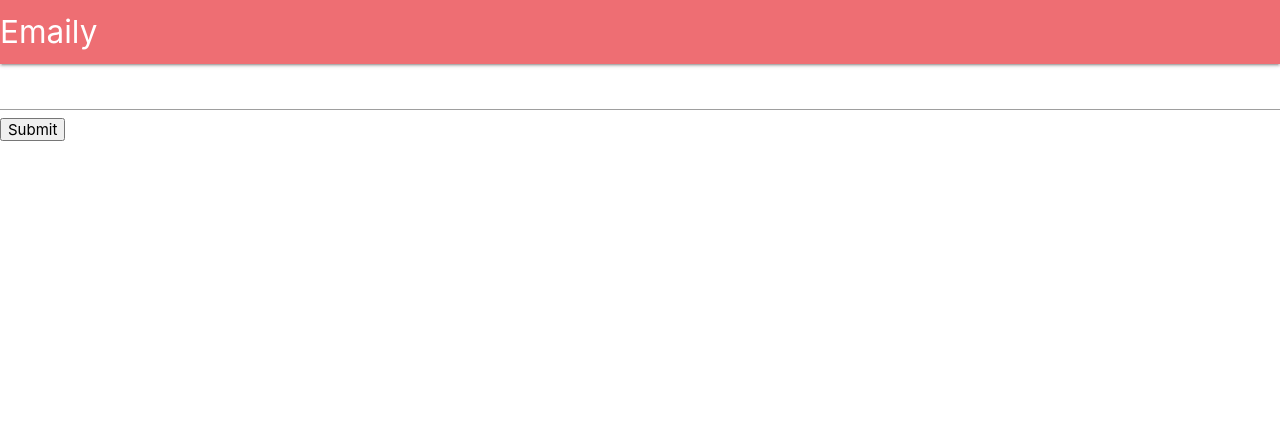
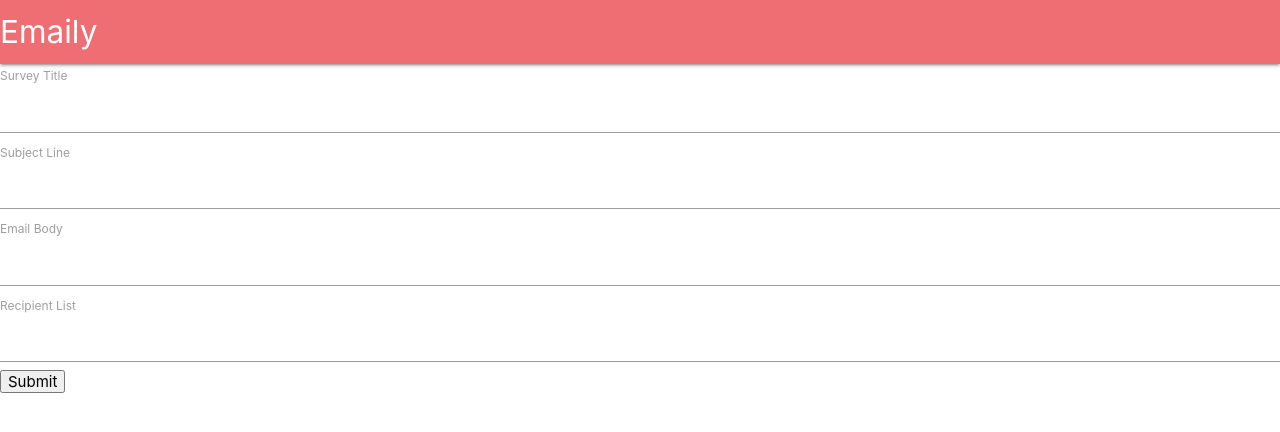
Before and after one commit to siuangie91/udemy-mern, a React (Create React App) app in the folder client/: page /surveys/new in a window 1280 px wide. Shown: the top 432 px of the page. Built offline with nearby package versions, Linux system fonts and the light colour scheme; no server answers.

Commit message:
create the other fields

```diff
--- a/client/src/components/surveys/SurveyField.js
+++ b/client/src/components/surveys/SurveyField.js
@@ -1,9 +1,10 @@
 import React from 'react';
 
-export default ({ input }) => {
+export default ({ input, label }) => {
   // props.input has all the event handlers
   return (
     <div>
+      <label>{label}</label>
       <input {...input} />
     </div>
   );
--- a/client/src/components/surveys/SurveyForm.js
+++ b/client/src/components/surveys/SurveyForm.js
@@ -6,7 +6,10 @@ class SurveyForm extends Component {
   renderFields() {
     return (
       <div>
-        <Field type='text' name='title' component={SurveyField} />
+        <Field type='text' name='title' component={SurveyField} label='Survey Title' />
+        <Field type='text' name='subject' component={SurveyField} label='Subject Line' />
+        <Field type='text' name='body' component={SurveyField} label='Email Body' />
+        <Field type='text' name='emails' component={SurveyField} label='Recipient List' />
       </div>
     );
   }
```
